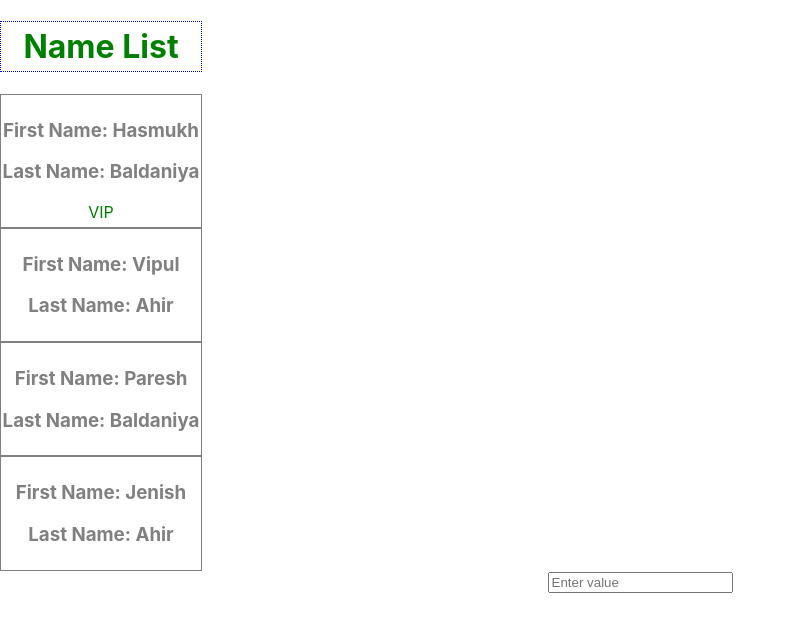
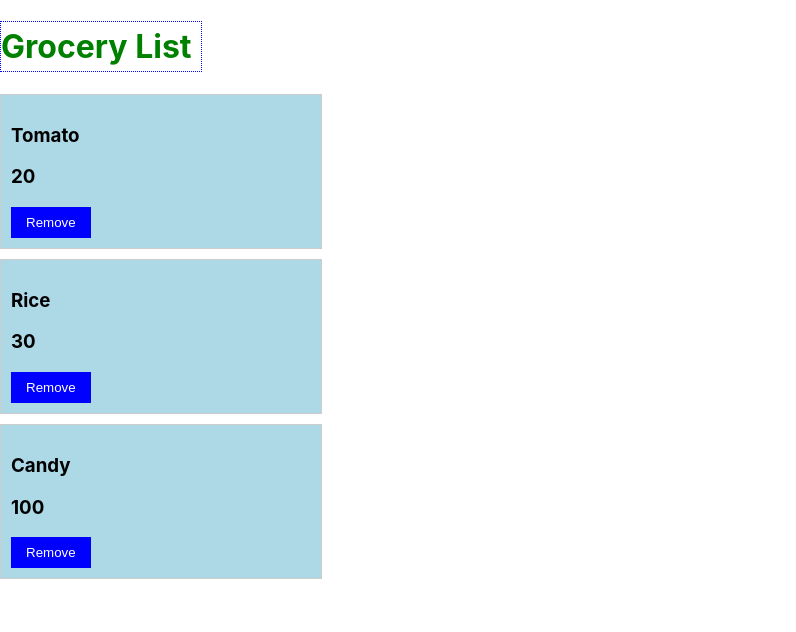
Before and after one commit to ahirhasmukh/react-hooks, a React app: page / in a window 1280 px wide. Shown: the top 632 px of the page, without its empty margins (0-796 px from the left). Built offline with nearby package versions, Linux system fonts and the light colour scheme.

Commit message:
hooks added

```diff
--- a/src/App.js
+++ b/src/App.js
@@ -1,8 +1,9 @@
-import React, {useState} from "react";
+import React, { useState } from "react";
 import "./App.scss";
 import NameTag from "./components/nameTag";
 import Input from "./components/input";
-
+import Item from "./components/item";
+import useList from "./hooks/useList";
 // const styleName = {
 //   color: "gray",
 //   border: "1px solid gray",
@@ -22,24 +23,53 @@ import Input from "./components/input";
 // }
 
 const removeInline = BaseComponents => props => {
-  const removeTag = {...props};
+  const removeTag = { ...props };
   delete removeTag.style;
 
-  return <BaseComponents {...removeTag} />
-}
+  return <BaseComponents {...removeTag} />;
+};
 // eslint-disable-next-line no-unused-vars
 const CleanNameTag = removeInline(NameTag);
 
 const initialNames = [
-  {firstName:"Hasmukh", lastName:"Baldaniya"},
-  {firstName:"Vipul", lastName:"Ahir"},
-  {firstName:"Paresh", lastName:"Baldaniya"},
-  {firstName:"Jenish", lastName:"Ahir"}
-]
+  { firstName: "Hasmukh", lastName: "Baldaniya" },
+  { firstName: "Vipul", lastName: "Ahir" },
+  { firstName: "Paresh", lastName: "Baldaniya" },
+  { firstName: "Jenish", lastName: "Ahir" }
+];
+
+const groceryNames = [
+  { name: "Tomato", calorie: 20 },
+  { name: "Rice", calorie: 30 },
+  { name: "Candy", calorie: 100 }
+];
 
 function App() {
   // const [age, setAge] = useState(28);
-  const [names, setName] = useState(initialNames);
+  // const [names, setName] = useState(initialNames);
+  const item = useList(groceryNames);
+  const [editable, setEditable] = useState(false);
+
+  function removeHandle(e) {
+    item.removeItem(e.target.name);
+  };
+
+  function editHandle(e){
+    // const filteredItem = list.filter(item => item.name !== e.target.name);
+    setEditable(true);
+  }
+
+  function updateHandle(event, index) {
+    if(event.key === 'Enter') {
+      // const copyList = [...list];
+      // copyList[index].name = event.target.value
+     // list[index].name = event.target.value;
+      setEditable(!editable);
+    //  setList(list);
+
+    item.saveItem(index, event.target.name);
+    }
+  }
 
   // const ageUpHandle = () => {
   //   setAge(age + 1);
@@ -58,19 +88,34 @@ function App() {
       <button type="button" onClick={ageUpHandle}>Age Up</button>
       <button type="button" onClick={ageDownHandle}>Age Down</button> */}
 
-      <h1 className="name tagTitle">Name List</h1>
+      <h1 className="name tagTitle">Grocery List</h1>
 
-     {
+      {item.list.map((item, index) => {
+        return (
+          <Item
+            key={index}
+            name={item.name}
+            onRemoveEvent={removeHandle}
+            calorie={item.calorie}
+            editable={editable}
+            onEditEvent={editHandle}
+            onUpdateValue={updateHandle}
+            index={index}
+          ></Item>
+        );
+      })}
+
+      {/* {
       names.map((value, index) => {
         return <NameTag key={`${index}${value.firstName}${value.lastName}`} firstName={value.firstName} lastName={value.lastName}></NameTag>
       })
-     }
+     } */}
 
       {/* <CleanNameTag firstName={names[0].firstName} lastName={names[0].lastName}></CleanNameTag>
       <NameTag firstName={names[1].firstName} lastName={names[1].lastName}></NameTag>
       <NameTag firstName={names[2].firstName} lastName={names[2].lastName}></NameTag>
        */}
-      <Input placeholder="Enter value" type="text"></Input>
+      {/* <Input placeholder="Enter value" type="text"></Input> */}
     </div>
   );
 }
--- a/src/App.scss
+++ b/src/App.scss
@@ -1,5 +1,5 @@
 .App {
-  text-align: center;
+
 }
 
 .name {
--- /dev/null
+++ b/src/components/item.js
@@ -0,0 +1,23 @@
+import React from "react";
+import "./item.scss";
+
+function item(props) {
+  return (
+    <div>
+      <div className="calery-list">
+        {props.editable ? <input defaultValue={props.name} onKeyPress={(e) => props.onUpdateValue(e, props.index)} /> : <h3 onDoubleClick={props.onEditEvent}>{props.name}</h3>}
+        <h3>{props.calorie}</h3>
+        <button
+          type="button"
+          name={props.name}
+          className="remove-button"
+          onClick={props.onRemoveEvent}
+        >
+          Remove
+        </button>
+      </div>
+    </div>
+  );
+}
+
+export default item;
--- /dev/null
+++ b/src/components/item.scss
@@ -0,0 +1,16 @@
+.calery-list {
+    border: 1px solid #ccc;
+    width: 300px;
+    padding: 10px;
+    margin-bottom: 10px;
+    background-color: lightblue;
+}
+
+.remove-button {
+    border: none;
+    background-color: blue;
+    color: #fff;
+    padding: 8px 15px;
+    outline: 0;
+    cursor: pointer;
+}
--- /dev/null
+++ b/src/hooks/useList.js
@@ -0,0 +1,21 @@
+import {useState} from 'react';
+
+
+function useList(init){
+
+    const [list, setList] = useState(init);
+
+    return {
+        list,
+        removeItem(item) {
+            const filteredItem = list.filter(value => value.name !== item);
+            setList(filteredItem);
+        },
+        saveItem(index, newValue) {
+            const copyList = [...list];
+            copyList[index].name = newValue;
+        }
+    }
+}
+
+export default useList;
```
